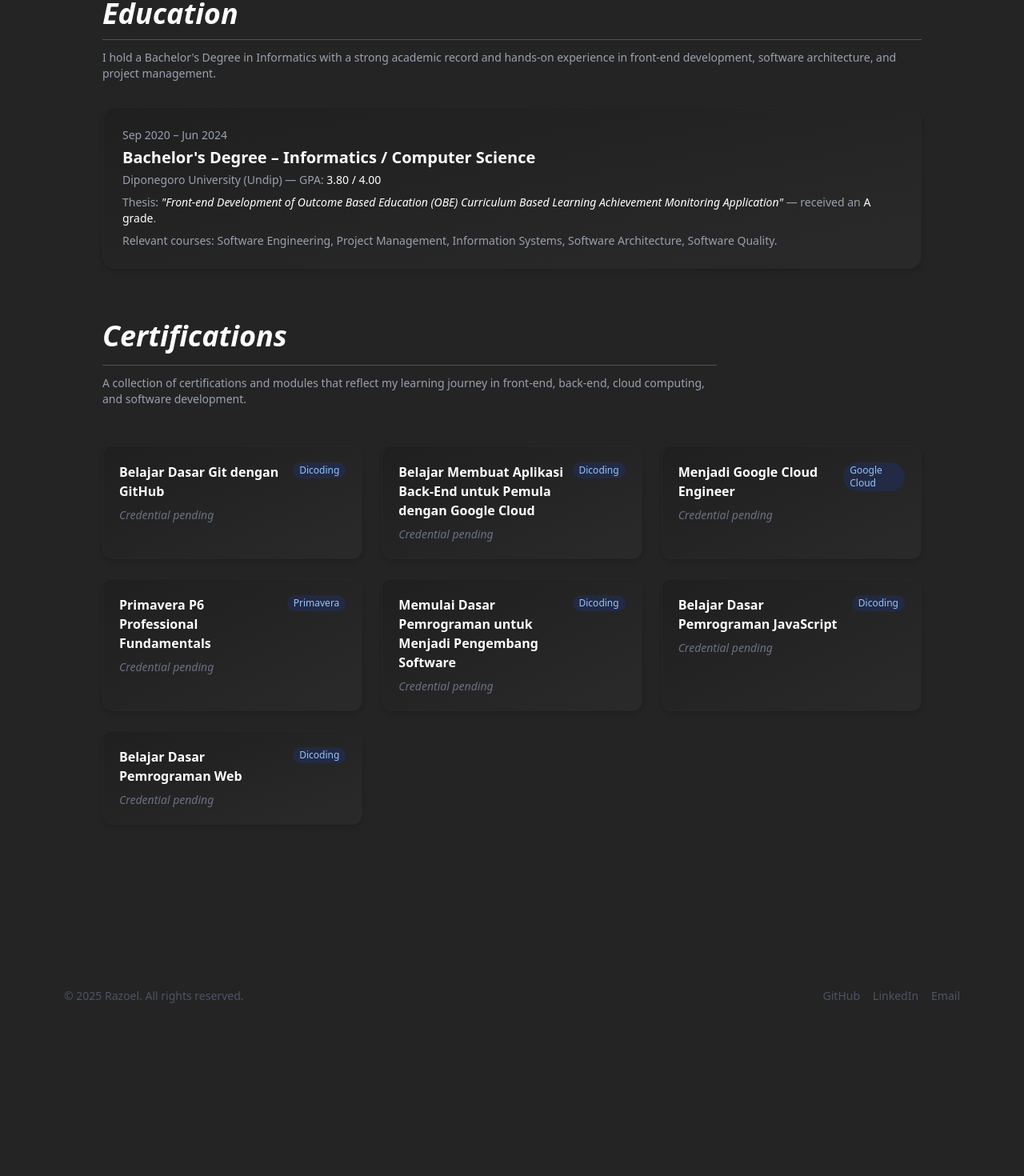
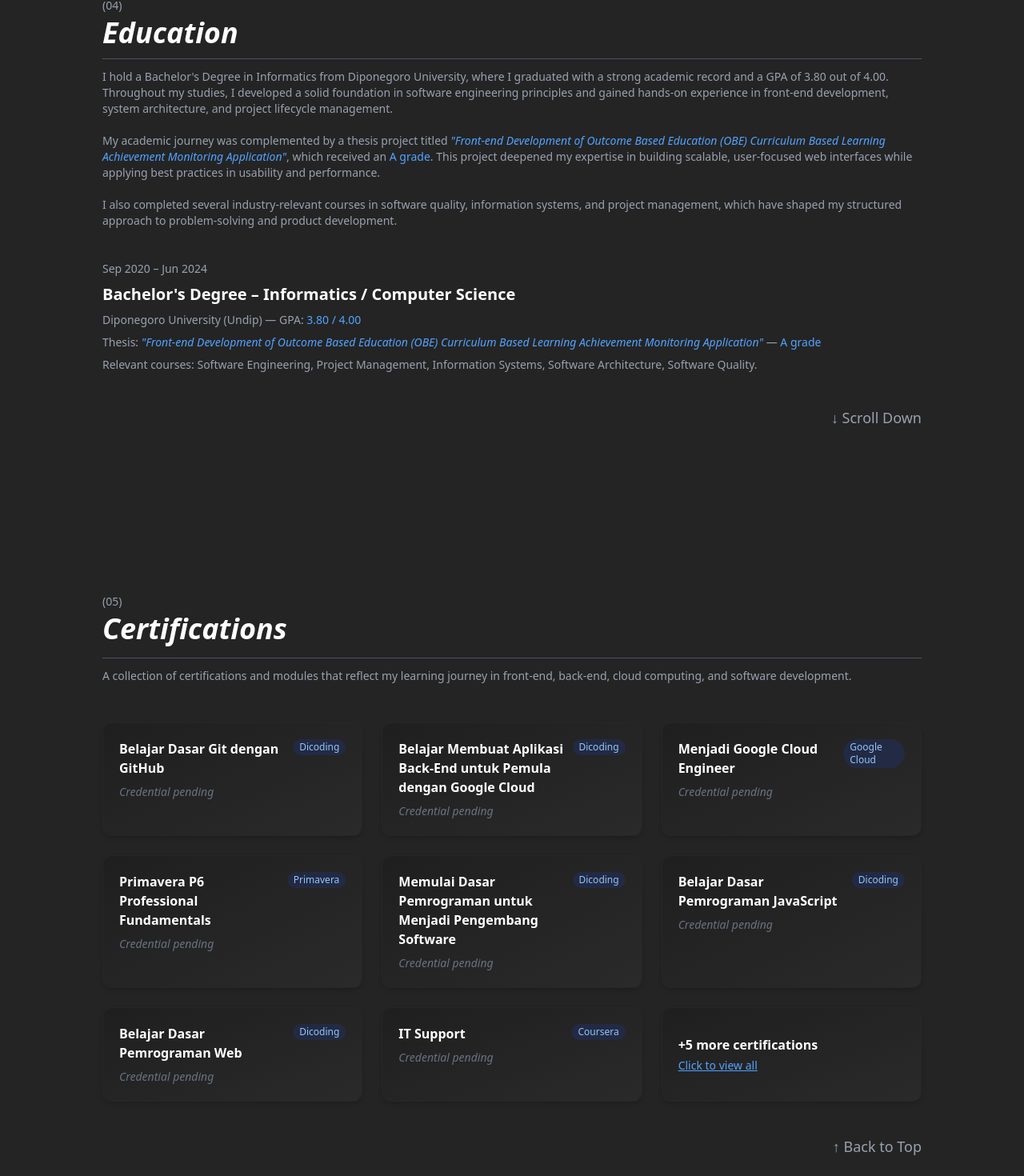
Before and after one commit to RazoelZ/portofolio-web, a React (Vite) app: page /education in a window 1280 px wide. Shown: the part 155-1625 px from the top of the page at 80% size. Before the commit the page ends 1434 px from the top, so only its background shows below. Built offline with nearby package versions, Linux system fonts and the light colour scheme.

Commit message:
updated UI but not the content

```diff
--- a/src/components/CertificationComponent.tsx
+++ b/src/components/CertificationComponent.tsx
@@ -1,72 +1,86 @@
-import React from "react";
+import React, { useState } from "react";
+import DialogComponent from "./DialogComponent"; // Adjust path as needed
 
-const CertificationComponent: React.FC = () => {
-  const certs = [
+const allCerts = [
   {
     title: "Belajar Dasar Git dengan GitHub",
+    badge: "Dicoding",
     id: "",
     link: "",
-      badge: "Dicoding",
   },
   {
-      title:
-        "Belajar Membuat Aplikasi Back-End untuk Pemula dengan Google Cloud",
+    title: "Belajar Membuat Aplikasi Back-End untuk Pemula dengan Google Cloud",
+    badge: "Dicoding",
     id: "",
-      badge: "Dicoding",
     link: "",
   },
   {
     title: "Menjadi Google Cloud Engineer",
+    badge: "Google Cloud",
     id: "",
-      badge: "Google Cloud",
     link: "",
   },
   {
     title: "Primavera P6 Professional Fundamentals",
+    badge: "Primavera",
     id: "",
-      badge: "Primavera",
     link: "",
   },
   {
     title: "Memulai Dasar Pemrograman untuk Menjadi Pengembang Software",
+    badge: "Dicoding",
     id: "",
-      badge: "Dicoding",
     link: "",
   },
   {
     title: "Belajar Dasar Pemrograman JavaScript",
+    badge: "Dicoding",
     id: "",
-      badge: "Dicoding",
     link: "",
   },
   {
     title: "Belajar Dasar Pemrograman Web",
+    badge: "Dicoding",
     id: "",
-      badge: "Dicoding",
     link: "",
   },
+  { title: "IT Support", badge: "Coursera", id: "", link: "" },
+  {
+    title: "Primavera P6 Professional Fundamentals Oracle Academy",
+    badge: "Oracle",
+    id: "",
+    link: "",
+  },
+  {
+    title: "Operating Systems and You: Becoming a Power User",
+    badge: "Coursera",
+    id: "",
+    link: "",
+  },
+  {
+    title: "System Administration and IT Infrastructure",
+    badge: "Coursera",
+    id: "",
+    link: "",
+  },
+  {
+    title: "The Bits and Bytes of Computer Networking",
+    badge: "Coursera",
+    id: "",
+    link: "",
+  },
+  { title: "Bangkit Graduate (96+)", badge: "Bangkit", id: "", link: "" },
 ];
 
-  return (
-    <section className="mb-20 px-6 md:px-16">
-      {/* Header */}
-      <div className="max-w-3xl mb-12">
-        <h3 className="text-4xl italic font-semibold text-white mb-4">
-          Certifications
-        </h3>
-        <p className="text-sm text-gray-400 border-t border-gray-600 pt-3">
-          A collection of certifications and modules that reflect my learning
-          journey in front-end, back-end, cloud computing, and software
-          development.
-        </p>
-      </div>
+const CertificationComponent: React.FC = () => {
+  const [showDialog, setShowDialog] = useState(false);
+  const previewCerts = allCerts.slice(0, 8);
+  const hasMore = allCerts.length > 8;
 
-      {/* Certification Grid */}
-      <div className="grid sm:grid-cols-2 lg:grid-cols-3 gap-6">
-        {certs.map((cert, index) => (
+  const renderCertCard = (cert: (typeof allCerts)[number], key: React.Key) => (
     <div
-            key={index}
-            className="bg-gradient-to-br from-[#1f1f1f] to-[#2a2a2a] border border-zinc-800 p-5 rounded-xl shadow-md hover:shadow-blue-500/30 transition-all duration-300 hover:-translate-y-1 hover:scale-[1.01] border border-zinc-800"
+      key={key}
+      className="bg-gradient-to-br from-[#1f1f1f] to-[#2a2a2a] border border-zinc-800 p-5 rounded-xl shadow-md hover:shadow-blue-500/30 transition-all duration-300 hover:-translate-y-1 hover:scale-[1.01]"
     >
       <div className="mb-2 flex justify-between items-start">
         <h4 className="text-white font-semibold text-md">{cert.title}</h4>
@@ -98,7 +112,63 @@ const CertificationComponent: React.FC = () => {
         <p className="text-sm text-gray-500 italic">Credential pending</p>
       )}
     </div>
-        ))}
+  );
+
+  return (
+    <section
+      id="certificates"
+      className="py-30 px-6 md:px-16 max-w-6xl mx-auto"
+    >
+      {/* Header */}
+      <div className="w-full mb-12">
+        <h2 className="text-sm text-gray-400 mb-1">(05)</h2>
+        <h3 className="text-4xl italic font-semibold text-white mb-4">
+          Certifications
+        </h3>
+        <p className="text-sm text-gray-400 border-t border-gray-600 pt-3">
+          A collection of certifications and modules that reflect my learning
+          journey in front-end, back-end, cloud computing, and software
+          development.
+        </p>
+      </div>
+
+      {/* Certification Grid */}
+      <div className="grid sm:grid-cols-2 lg:grid-cols-3 gap-6">
+        {previewCerts.map((cert, idx) => renderCertCard(cert, idx))}
+
+        {/* 9th card as View All */}
+        {hasMore && (
+          <button
+            onClick={() => setShowDialog(true)}
+            className="bg-gradient-to-br from-[#1f1f1f] to-[#2a2a2a] border border-zinc-800 p-5 rounded-xl shadow-md hover:shadow-blue-500/30 transition-all duration-300 hover:-translate-y-1 hover:scale-[1.01] text-left cursor-pointer"
+          >
+            <h4 className="text-white font-semibold text-md mb-1">
+              +{allCerts.length - 8} more certifications
+            </h4>
+            <p className="text-sm text-blue-400 underline">Click to view all</p>
+          </button>
+        )}
+      </div>
+
+      {/* Dialog Modal */}
+      <DialogComponent
+        isOpen={showDialog}
+        onClose={() => setShowDialog(false)}
+        title="All Certifications"
+      >
+        <div className="grid sm:grid-cols-2 gap-4">
+          {allCerts.map((cert, i) => renderCertCard(cert, i))}
+        </div>
+      </DialogComponent>
+
+      {/* Back to Top */}
+      <div className="mt-12 flex justify-center md:justify-end animate-bounce">
+        <a
+          href="#top"
+          className="text-gray-400 hover:text-blue-400 transition text-lg"
+        >
+          ↑ Back to Top
+        </a>
       </div>
     </section>
   );
--- /dev/null
+++ b/src/components/DialogComponent.tsx
@@ -0,0 +1,36 @@
+import React from "react";
+
+interface DialogProps {
+  isOpen: boolean;
+  onClose: () => void;
+  title: string;
+  children: React.ReactNode;
+}
+
+const DialogComponent: React.FC<DialogProps> = ({
+  isOpen,
+  onClose,
+  title,
+  children,
+}) => {
+  if (!isOpen) return null;
+
+  return (
+    <div className="fixed inset-0 z-50 bg-black/60 backdrop-blur-sm flex items-center justify-center px-4">
+      <div className="bg-[#1e1e1e] border border-zinc-700 rounded-xl shadow-lg max-w-6xl w-full p-6 text-white">
+        <div className="flex justify-between items-center mb-4">
+          <h3 className="text-xl font-semibold">{title}</h3>
+          <button
+            onClick={onClose}
+            className="text-gray-400 hover:text-red-400 text-lg transition cursor-pointer"
+          >
+            ✕
+          </button>
+        </div>
+        <div className="overflow-y-auto max-h-[70vh] space-y-4">{children}</div>
+      </div>
+    </div>
+  );
+};
+
+export default DialogComponent;
--- a/src/components/EducationComponents.tsx
+++ b/src/components/EducationComponents.tsx
@@ -2,56 +2,70 @@ import React from "react";
 
 const EducationComponent: React.FC = () => {
   return (
-    <section className="mb-16 px-6 md:px-16 w-full">
-      {/* Header */}
-      <div className="mb-8">
+    <section className="mb-20 px-6 md:px-16 max-w-6xl mx-auto">
+      {/* Section Heading */}
+      <div className="mb-10">
+        <h2 className="text-sm text-gray-400 mb-1">(04)</h2>
         <h3 className="text-4xl italic font-semibold text-white mb-3">
           Education
         </h3>
         <p className="text-sm text-gray-400 border-t border-gray-600 pt-3">
-          I hold a Bachelor's Degree in Informatics with a strong academic
-          record and hands-on experience in front-end development, software
-          architecture, and project management.
+          I hold a Bachelor's Degree in Informatics from Diponegoro University,
+          where I graduated with a strong academic record and a GPA of 3.80 out
+          of 4.00. Throughout my studies, I developed a solid foundation in
+          software engineering principles and gained hands-on experience in
+          front-end development, system architecture, and project lifecycle
+          management.
+          <br />
+          <br />
+          My academic journey was complemented by a thesis project titled{" "}
+          <span className="italic text-blue-400">
+            "Front-end Development of Outcome Based Education (OBE) Curriculum
+            Based Learning Achievement Monitoring Application"
+          </span>
+          , which received an <span className="text-blue-400">A grade</span>.
+          This project deepened my expertise in building scalable, user-focused
+          web interfaces while applying best practices in usability and
+          performance.
+          <br />
+          <br />I also completed several industry-relevant courses in software
+          quality, information systems, and project management, which have
+          shaped my structured approach to problem-solving and product
+          development.
         </p>
       </div>
 
-      {/* Education Card */}
-      <div className="bg-gradient-to-br from-[#1f1f1f] to-[#2a2a2a] p-6 rounded-2xl border border-zinc-800 shadow-md mb-8">
-        <p className="text-sm text-gray-400 mb-1">Sep 2020 – Jun 2024</p>
-        <h4 className="text-xl text-white font-semibold mb-1">
+      {/* Degree Details */}
+      <div className="space-y-2">
+        <p className="text-sm text-gray-400">Sep 2020 – Jun 2024</p>
+        <h4 className="text-xl font-semibold text-white">
           Bachelor's Degree – Informatics / Computer Science
         </h4>
-        <p className="text-sm text-gray-400 mb-2">
+        <p className="text-sm text-gray-400">
           Diponegoro University (Undip) — GPA:{" "}
-          <span className="text-white">3.80 / 4.00</span>
+          <span className="text-blue-400">3.80 / 4.00</span>
         </p>
-        <p className="text-sm text-gray-400 mb-2">
+        <p className="text-sm text-gray-400">
           Thesis:{" "}
-          <span className="italic text-white">
+          <span className="italic text-blue-400">
             "Front-end Development of Outcome Based Education (OBE) Curriculum
             Based Learning Achievement Monitoring Application"
           </span>{" "}
-          — received an <span className="text-white">A grade</span>.
+          — <span className="text-blue-400">A grade</span>
         </p>
         <p className="text-sm text-gray-400">
           Relevant courses: Software Engineering, Project Management,
           Information Systems, Software Architecture, Software Quality.
         </p>
       </div>
-
-      {/* Awards */}
-      {/* <div className="bg-[#d98f8f]/20 border border-[#d98f8f]/40 p-4 rounded-md">
-        <h4 className="text-white text-lg font-semibold mb-3">Awards</h4>
-        <ul className="text-sm text-gray-300 space-y-2">
-          <li>
-            <span className="text-white">2024 –</span> A Grade on Final Thesis
-          </li>
-          <li>
-            <span className="text-white">2020 –</span> Academic Excellence
-            Scholarship (Undip)
-          </li>
-        </ul>
-      </div> */}
+      <div className="w-full mt-12 flex justify-center md:justify-end animate-bounce">
+        <a
+          href="#certificates"
+          className="text-gray-400 hover:text-blue-400 transition text-lg"
+        >
+          ↓ Scroll Down
+        </a>
+      </div>
     </section>
   );
 };
--- a/src/components/ExperienceComponents.tsx
+++ b/src/components/ExperienceComponents.tsx
@@ -26,11 +26,20 @@ const experiences = [
 
 const ExperienceComponent: React.FC = () => {
   return (
-    <section className="mb-20">
-      <h2 className="relative text-3xl font-bold mb-10 inline-flex items-center gap-2 text-white after:content-[''] after:absolute after:left-0 after:-bottom-2 after:h-[3px] after:w-0 after:bg-indigo-500 after:transition-all after:duration-300 hover:after:w-full">
-        <span className="text-4xl">💼</span> Experience
-      </h2>
+    <section className="my-20 px-6 md:px-16 max-w-6xl mx-auto">
+      {/* Header */}
+      <div className="mb-12">
+        <h2 className="text-sm text-gray-400 mb-1">(02)</h2>
+        <h3 className="text-4xl italic font-semibold text-white mb-3">
+          Experience
+        </h3>
+        <p className="text-sm text-gray-400 border-t border-gray-600 pt-3">
+          Here are the professional roles I've held — delivering frontend
+          solutions across consulting, public sector, and fast-moving startups.
+        </p>
+      </div>
 
+      {/* Experience Cards */}
       <div className="space-y-6">
         {experiences.map((exp, index) => (
           <div
@@ -50,6 +59,14 @@ const ExperienceComponent: React.FC = () => {
           </div>
         ))}
       </div>
+      <div className="w-full mt-12 flex justify-center md:justify-end animate-bounce">
+        <a
+          href="#projects"
+          className="text-gray-400 hover:text-blue-400 transition text-lg"
+        >
+          ↓ Scroll Down
+        </a>
+      </div>
     </section>
   );
 };
--- a/src/components/ProjectComponent.tsx
+++ b/src/components/ProjectComponent.tsx
@@ -35,12 +35,22 @@ const projects = [
 
 const ProjectComponent: React.FC = () => {
   return (
-    <section className="mb-20">
-      <h2 className="relative text-3xl font-bold mb-10 inline-flex items-center gap-2 text-white after:content-[''] after:absolute after:left-0 after:-bottom-2 after:h-[3px] after:w-0 after:bg-blue-400 after:transition-all after:duration-300 hover:after:w-full">
-        <span className="text-4xl">🚀</span> Projects
-      </h2>
+    <section id="projects" className="py-25 px-6 md:px-16 max-w-6xl mx-auto">
+      {/* Section Header */}
+      <div className="mb-5">
+        <h2 className="text-sm text-gray-400 mb-1">(03)</h2>
+        <h3 className="text-4xl italic font-semibold text-white mb-3">
+          Projects
+        </h3>
+        <p className="text-sm text-gray-400 border-t border-gray-600 pt-3">
+          A selection of projects I've contributed to, including production
+          systems, company profiles, and mobile applications — each built with
+          scalable and modern tech stacks.
+        </p>
+      </div>
 
-      <div className="grid md:grid-cols-2 gap-8">
+      {/* Project Cards */}
+      <div className="grid grid-cols-1 md:grid-cols-2 lg:grid-cols-3 gap-6 space-y-2">
         {projects.map((project, index) => (
           <div
             key={index}
@@ -49,7 +59,7 @@ const ProjectComponent: React.FC = () => {
             <h4 className="text-xl font-semibold text-blue-400 mb-2">
               {project.title}
             </h4>
-            <p className="text-gray-400 mb-4 text-sm">{project.description}</p>
+            <p className="text-gray-300 mb-4 text-sm">{project.description}</p>
             <div className="flex flex-wrap gap-2">
               {project.stack.map((tech, i) => (
                 <span
@@ -63,6 +73,14 @@ const ProjectComponent: React.FC = () => {
           </div>
         ))}
       </div>
+      <div className="mt-12 flex justify-center md:justify-end animate-bounce">
+        <a
+          href="#top"
+          className="text-gray-400 hover:text-blue-400 transition text-lg"
+        >
+          ↑ Back to Top
+        </a>
+      </div>
     </section>
   );
 };
--- a/src/screens/indexExperienceScreen.tsx
+++ b/src/screens/indexExperienceScreen.tsx
@@ -4,10 +4,10 @@ import ExperienceComponent from "../components/ExperienceComponents";
 
 const IndexExperienceScreen: React.FC = () => {
   return (
-    <section className="min-h-screen px-6 md:px-16 py-20 text-white">
+    <div id="experience">
       <ExperienceComponent />
       <ProjectComponent />
-    </section>
+    </div>
   );
 };
 
--- a/src/screens/indexFAQScreen.tsx
+++ b/src/screens/indexFAQScreen.tsx
@@ -3,9 +3,9 @@ import FAQAccordion from "../components/FAQAccordion";
 
 const IndexFAQScreen: React.FC = () => {
   return (
-    <>
+    <div className="my-20 px-6 md:px-16">
       <FAQAccordion />
-    </>
+    </div>
   );
 };
 
```
Also changed, not shown: src/components/AboutMeComponent.tsx (+10 -10 lines), src/components/FAQAccordion.tsx (+25 -15 lines). Lines whose indentation alone changed are shown as unchanged.
